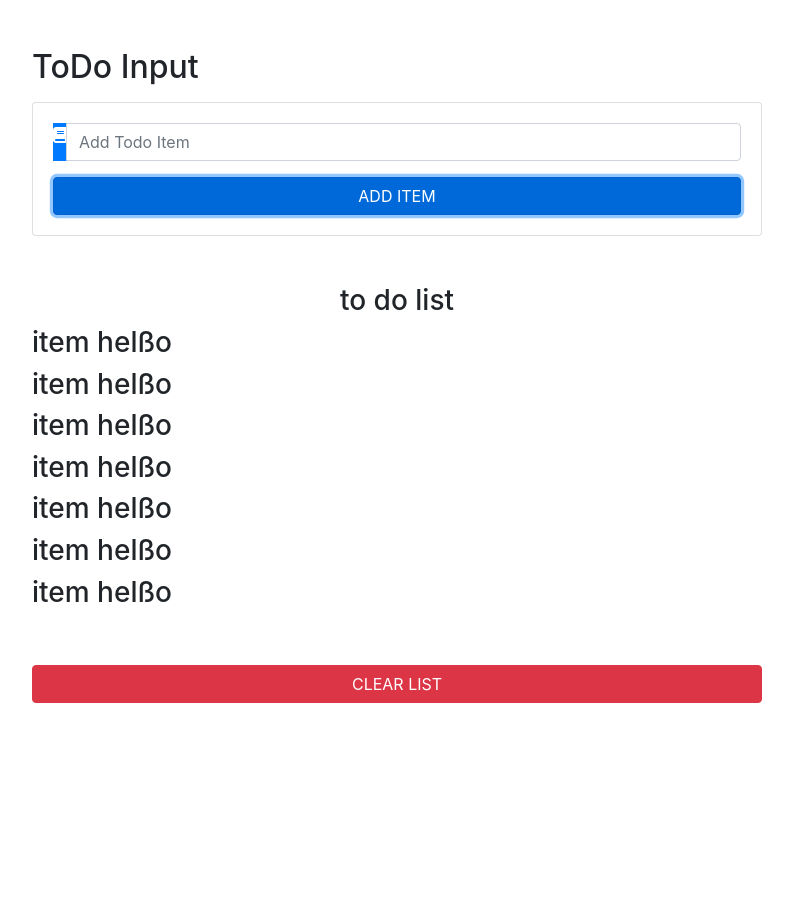
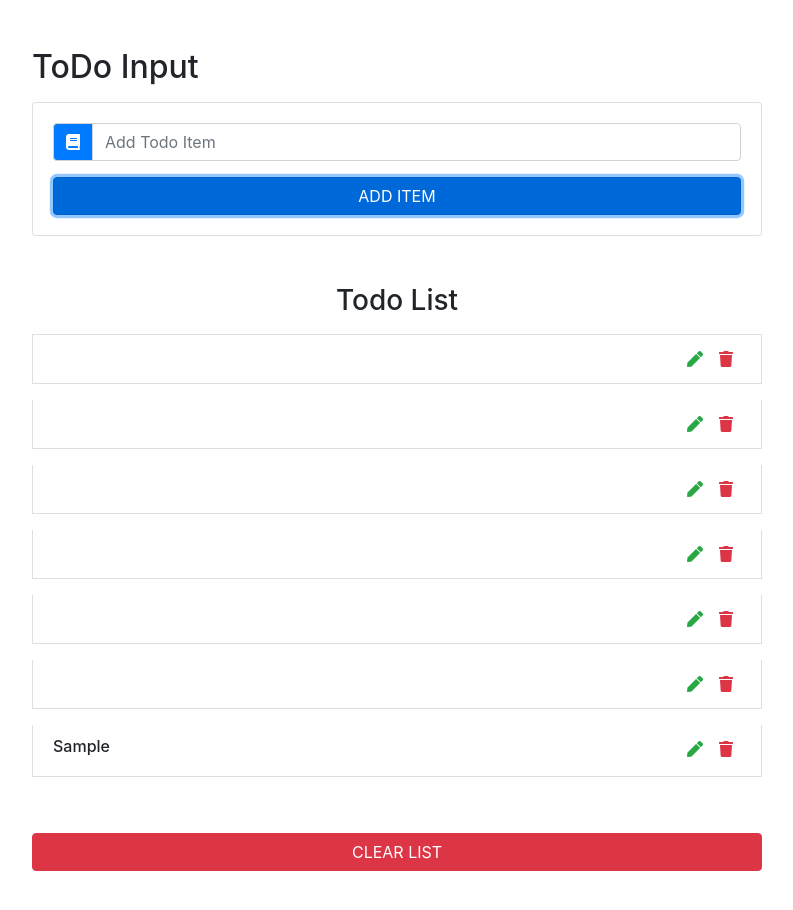
Before and after one commit to trudova/TodoList_trudova, a React (Create React App) app: page / in a window 1280 px wide. Both pictures are taken after typing "Sample" into the empty fields and a click on the button "ADD ITEM". Shown: the top 910 px of the page, without its empty margins (243-1036 px from the left). Before the commit the page ends 800 px from the top, so only its background shows below. Built offline with nearby package versions, Linux system fonts and the light colour scheme.

Commit message:
more functionality

```diff
--- a/src/App.js
+++ b/src/App.js
@@ -11,6 +11,7 @@
     item:'',
     editItem:false
    }
+
    handleChange=(e)=>{
      this.setState({
        item:e.target.value
@@ -33,25 +34,34 @@
    }
 
    clearList =()=>{
-    console.log('hello clearList')
+    this.setState({
+      items:[]
+    })
    }
    handleDelete =(id)=>{
-    console.log(`hello delete ${id}`)
+   const filteredItems =this.state.items.filter(item=>item.id !==id);
+   this.setState({
+    items:filteredItems
+  })
    }
 
    handleEdit =(id)=>{
-    console.log(`hello edit ${id}`)
+
    }
 
   render() {
-    console.log(this.state)
+
     return (
       <div className="container">
       <div className='row'>
         <div className='col-10 mx-auto col-md-8 mt-5'>
           <h2 className='text-capitalize text-centr'>ToDo input</h2>
           <TodoInput item ={this.state.item} handleChange={this.handleChange} handleSubmit={this.handleSubmit} editItem={this.state.editItem}/>
-        <TodoList items={this.state.items} clearList={this.clearList} handleDelete={this.handleDelete} handleEdit={this.handleEdit}  />
+        <TodoList
+        items={this.state.items}
+        clearList={this.clearList}
+        handleDelete={this.handleDelete}
+        handleEdit={this.handleEdit}  />
         </div>
       </div>
     </div>
--- a/src/components/TodoInput.js
+++ b/src/components/TodoInput.js
@@ -1,24 +1,33 @@
-import React, { Component } from 'react'
+import React, { Component } from "react";
 
 export default class TodoInput extends Component {
   render() {
-        const {item, handleChange,handleSubmit,editItem} = this.props;
+    const { item, handleChange, handleSubmit, editItem } = this.props;
     return (
-            <div className='card card-body my-3' >
+      <div className="card card-body my-3">
         <form onSubmit={handleSubmit}>
-                   <div className='input-group' >
-                       <div className='input-group-prepend' >
-                           <div className='input-goup-text bg-primary text-white'>
-                            <i className='fas fa-book'/>
+          <div className="input-group">
+            <div className="input-group-prepend">
+              <div className="input-group-text bg-primary text-white">
+                <i className="fas fa-book" />
               </div>
             </div>
-                    <input className='form-control text-capitalize' placeholder='add todo item' type='text' value={item} onChange={handleChange}/>
+            <input
+              type="text"
+              className="form-control text-capitalize"
+              placeholder="add todo item"
+              value={item}
+              onChange={handleChange}
+            />
           </div>
-                   <button type='submit' className='btn btn-block btn-primary mt-3 text-uppercase'>add item</button>
+          <button
+            type="submit"
+            className="btn btn-block btn-primary mt-3 text-uppercase"
+          >
+            add item
+          </button>
         </form>
-
-
       </div>
-        )
+    );
   }
 }
--- a/src/components/TodoItem.js
+++ b/src/components/TodoItem.js
@@ -1,10 +1,20 @@
-import React, { Component } from 'react'
+import React, { Component } from "react";
+
 export default class TodoItem extends Component {
-    render() {
-        return (
-            <div>
-                <h3>item helßo</h3>
-            </div>
-        )
-    }
+  render() {
+    const { title, handleDelete, handleEdit } = this.props;
+    return (
+      <li className="list-group-item text-capitalize d-flex justify-content-between my-2">
+        <h6>{title}</h6>
+        <div className="todo-icon">
+          <span className="mx-2 text-success" onClick={handleEdit}>
+            <i className="fas fa-pen" />
+          </span>
+          <span className="mx-2 text-danger" onClick={handleDelete}>
+            <i className="fas fa-trash" />
+          </span>
+        </div>
+      </li>
+    );
+  }
 }
--- a/src/components/TodoList.js
+++ b/src/components/TodoList.js
@@ -1,17 +1,30 @@
-import React, { Component } from 'react'
-import TodoItem from './TodoItem'
+import React, { Component } from "react";
+
+import TodoItem from "./TodoItem";
 export default class TodoList extends Component {
   render() {
-        const {items,clearList,handleDelete,handleEdit}=this.props;
+    const { items, clearList, handleDelete, handleEdit } = this.props;
     return (
-            <ul className=' list-group my-5' >
-                <h3 className='text-cdpitalize text-center' >to do list</h3>
-                {items.map(item=>{
+      <ul className="list-group my-5">
+        <h3 className="text-capitalize text-center">todo list</h3>
+        {items.map(item => {
           return (
             <TodoItem
-                     key={item.id} title={item.title} handleDelete={()=>handleDelete(item.id)} handleEdit={()=>handleEdit(item.id)} />)})}
-            <button type='button' className='btn btn-danger btn-block text-uppercase mt-5 ' onClick={clearList} > clear list</button>
+              key={item.id}
+              title={item.title}
+              handleDelete={() => handleDelete(item.id)}
+              handleEdit={() => handleEdit(item.id)}
+            />
+          );
+        })}
+        <button
+          type="button"
+          className="btn btn-danger btn-block text-uppercase mt-5"
+          onClick={clearList}
+        >
+          clear list
+        </button>
       </ul>
-        )
+    );
   }
 }
```
Lines whose indentation alone changed are shown as unchanged.
